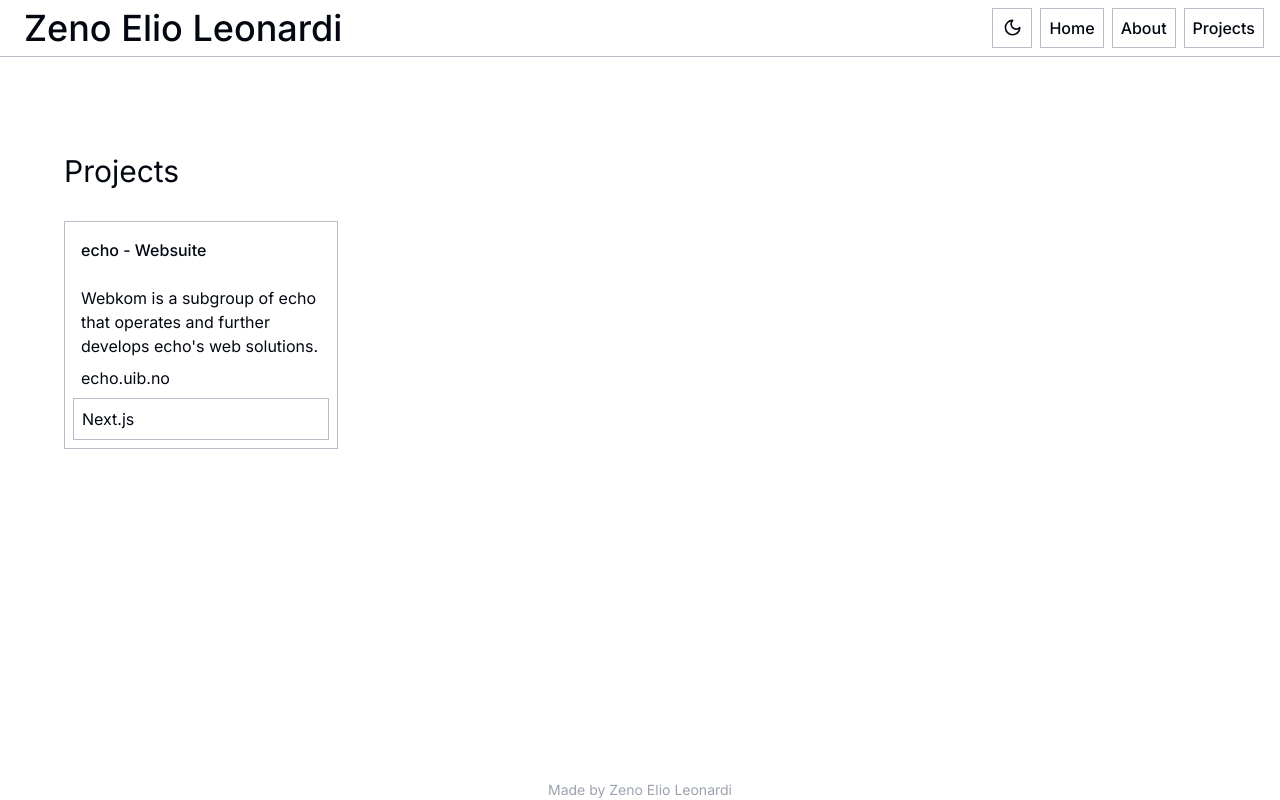
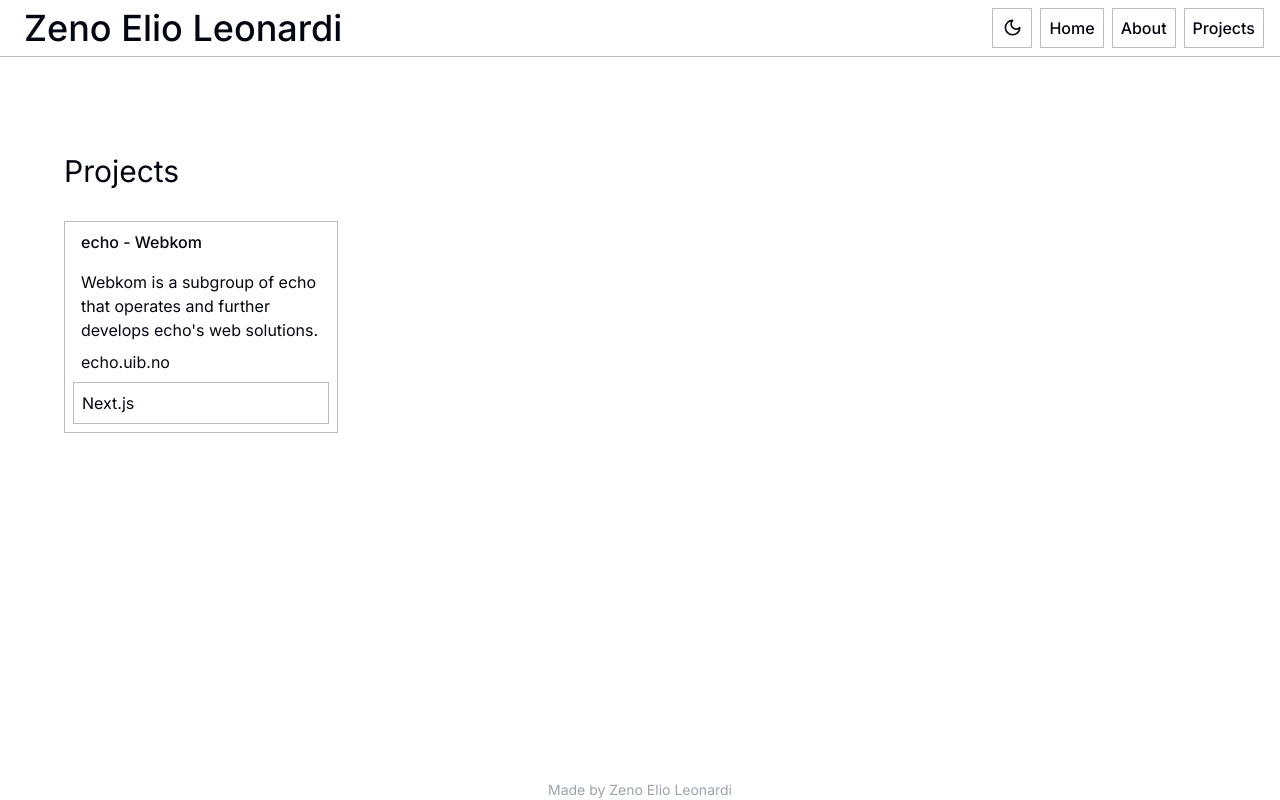
Before and after one commit to 0Zeno/Hjemmeside, a Next.js app: page /projects in a window 1280 px wide. Built offline with nearby package versions, Linux system fonts and the light colour scheme.

Commit message:
Spelling mistake

```diff
--- a/components/projects.tsx
+++ b/components/projects.tsx
@@ -2,7 +2,7 @@ import { Link } from "lucide-react";
 
 const projectslist = [
   {
-    projectname: "echo - Websuite",
+    projectname: "echo - Webkom",
     discription:
       "Webkom is a subgroup of echo that operates and further develops echo's web solutions.",
     link: "echo.uib.no",
@@ -17,9 +17,9 @@ export default function Projects() {
         return (
           <div key={project.projectname} className="pb-2 flex">
             <div className="border border-border p-2 space-y-2">
-              <h2 className="p-2 font-medium">{project.projectname}</h2>
+              <a href="" className="p-2 font-medium">{project.projectname}</a>
               <p className="p-2 w-64">{project.discription}</p>
-              <a className="p-2" href="https://echo.uib.no/" target="_blank">{project.link}</a>
+              <a className="p-2 hover:underline" href="https://echo.uib.no/" target="_blank">{project.link}</a>
               <p className="border border-border p-2">{project.tech}</p>
             </div>
           </div>
```
